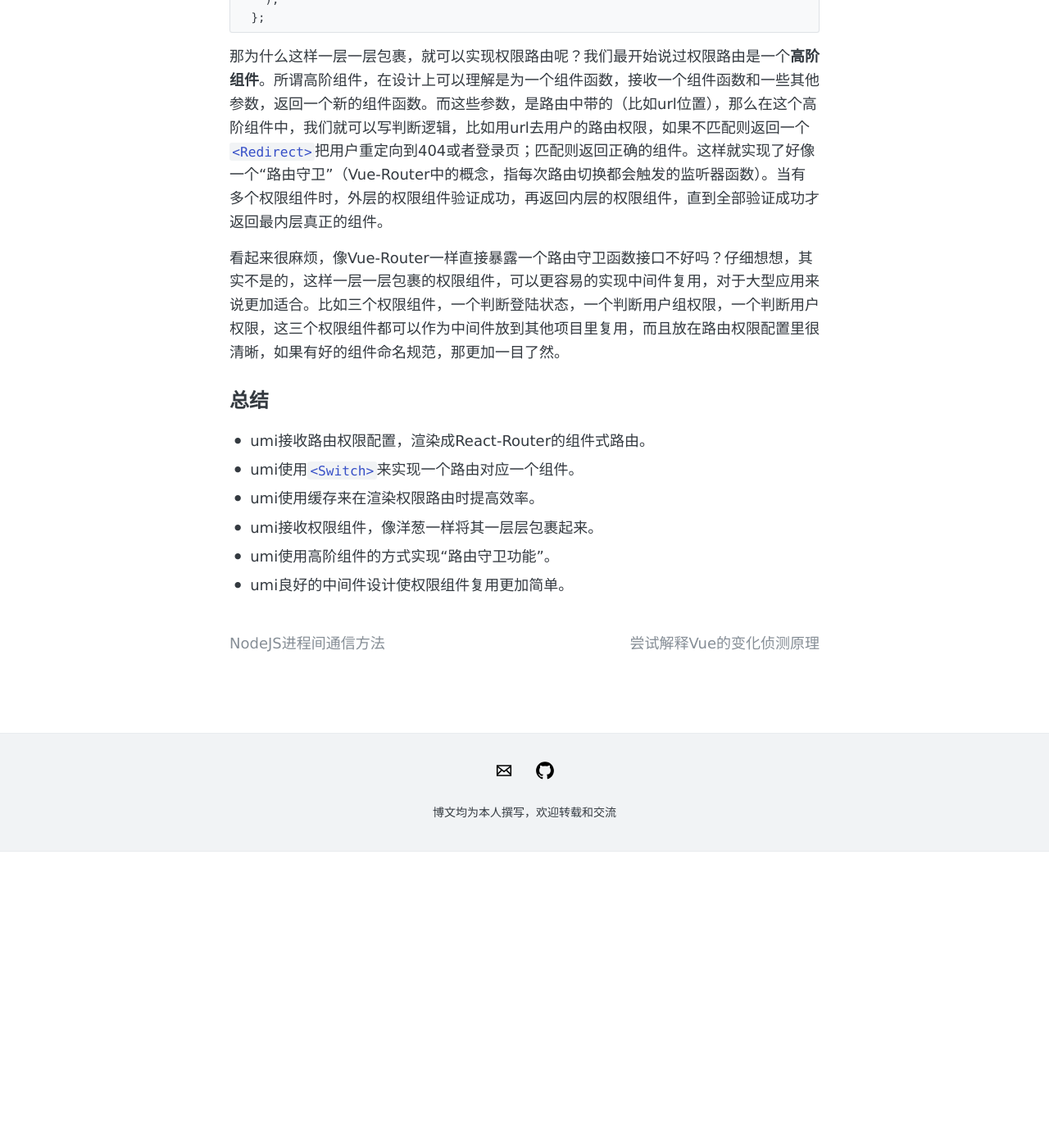
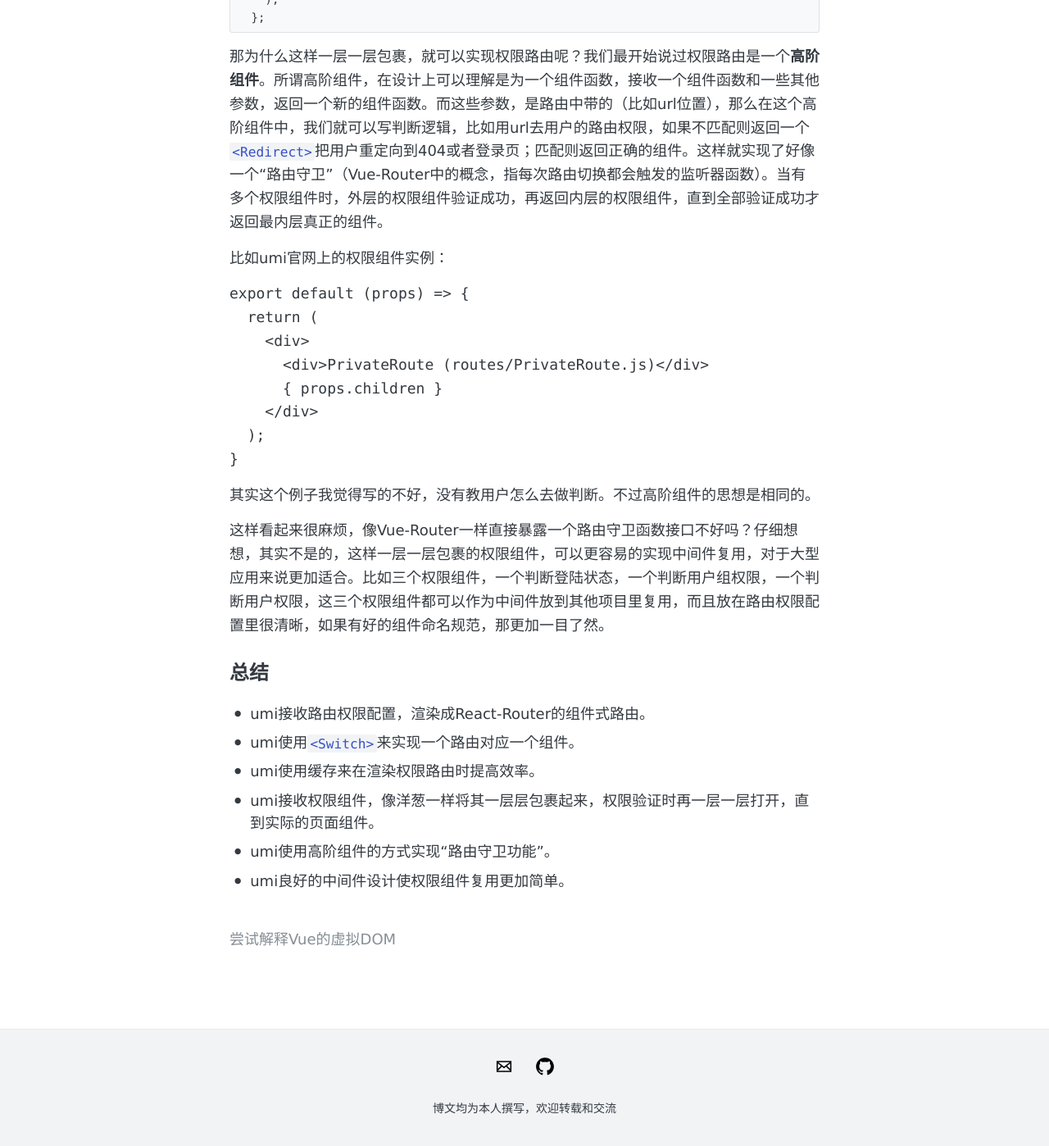
Before and after one commit to ExcitedSpider/archive.excitedspider.github.io, a Jekyll site: the page built from _posts/2019-8-12-Umi.js权限路由模块源码精读.md, in a window 1280 px wide and 1400 px high, scrolled down 4743 px. Shown: the whole window at 82% size. Built offline with Jekyll 4.4.1, drawn with Linux system fonts in a browser that asks for light colours; before the commit the page ends 5782 px from its top, so only the background shows below that.

Commit message:
2019/8/12 21:29 by

````diff
--- a/_posts/2019-8-12-Umi.js权限路由模块源码精读.md
+++ b/_posts/2019-8-12-Umi.js权限路由模块源码精读.md
@@ -196,13 +196,28 @@
 
 那为什么这样一层一层包裹，就可以实现权限路由呢？我们最开始说过权限路由是一个**高阶组件**。所谓高阶组件，在设计上可以理解是为一个组件函数，接收一个组件函数和一些其他参数，返回一个新的组件函数。而这些参数，是路由中带的（比如url位置），那么在这个高阶组件中，我们就可以写判断逻辑，比如用url去用户的路由权限，如果不匹配则返回一个`<Redirect>`把用户重定向到404或者登录页；匹配则返回正确的组件。这样就实现了好像一个“路由守卫”（Vue-Router中的概念，指每次路由切换都会触发的监听器函数）。当有多个权限组件时，外层的权限组件验证成功，再返回内层的权限组件，直到全部验证成功才返回最内层真正的组件。
 
-看起来很麻烦，像Vue-Router一样直接暴露一个路由守卫函数接口不好吗？仔细想想，其实不是的，这样一层一层包裹的权限组件，可以更容易的实现中间件复用，对于大型应用来说更加适合。比如三个权限组件，一个判断登陆状态，一个判断用户组权限，一个判断用户权限，这三个权限组件都可以作为中间件放到其他项目里复用，而且放在路由权限配置里很清晰，如果有好的组件命名规范，那更加一目了然。
+比如umi官网上的权限组件实例：
+
+```JSX
+export default (props) => {
+  return (
+    <div>
+      <div>PrivateRoute (routes/PrivateRoute.js)</div>
+      { props.children }
+    </div>
+  );
+}
+```
+
+其实这个例子我觉得写的不好，没有教用户怎么去做判断。不过高阶组件的思想是相同的。
+
+这样看起来很麻烦，像Vue-Router一样直接暴露一个路由守卫函数接口不好吗？仔细想想，其实不是的，这样一层一层包裹的权限组件，可以更容易的实现中间件复用，对于大型应用来说更加适合。比如三个权限组件，一个判断登陆状态，一个判断用户组权限，一个判断用户权限，这三个权限组件都可以作为中间件放到其他项目里复用，而且放在路由权限配置里很清晰，如果有好的组件命名规范，那更加一目了然。
 
 ## 总结
 
 - umi接收路由权限配置，渲染成React-Router的组件式路由。
 - umi使用`<Switch>`来实现一个路由对应一个组件。
 - umi使用缓存来在渲染权限路由时提高效率。
-- umi接收权限组件，像洋葱一样将其一层层包裹起来。
+- umi接收权限组件，像洋葱一样将其一层层包裹起来，权限验证时再一层一层打开，直到实际的页面组件。
 - umi使用高阶组件的方式实现“路由守卫功能”。
 - umi良好的中间件设计使权限组件复用更加简单。
````
Also changed, not shown: other parts of _posts/2019-8-12-Umi.js权限路由模块源码精读.md (+1 -1 lines).
